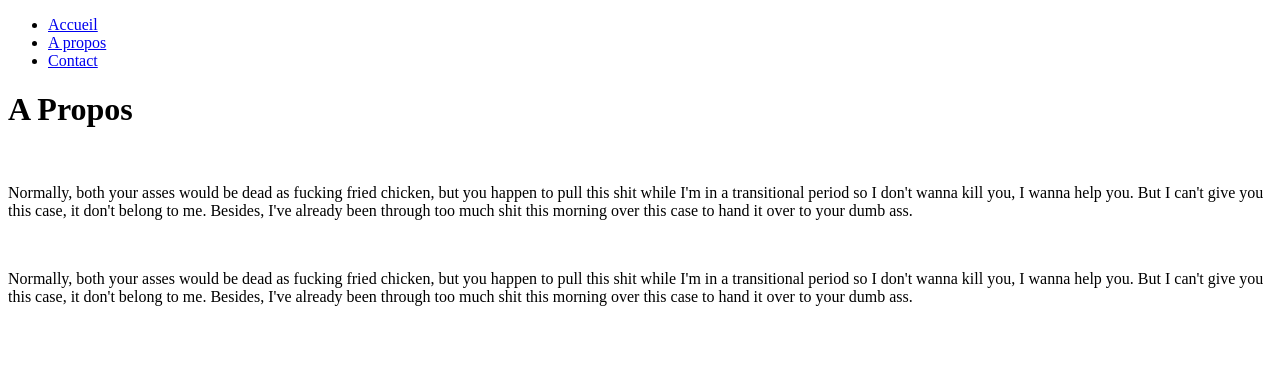
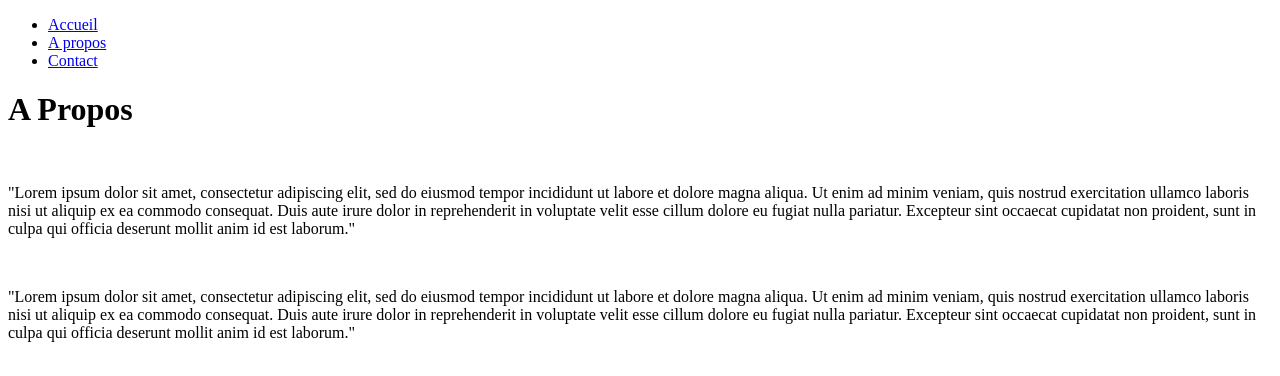
Before and after one commit to JulienT91/Covid_Actu, a React (Create React App) app: page /a-propos in a window 1280 px wide. Shown: the top 376 px of the page. Built offline with nearby package versions, Linux system fonts and the light colour scheme; the HTML template or start-up script is replaced by a standard one.

Commit message:
Update About.js

```diff
--- a/src/pages/About.js
+++ b/src/pages/About.js
@@ -8,19 +8,11 @@
       <h1>A Propos</h1>
       <br />
       <p>
-        Normally, both your asses would be dead as fucking fried chicken, but
-        you happen to pull this shit while I'm in a transitional period so I
-        don't wanna kill you, I wanna help you. But I can't give you this case,
-        it don't belong to me. Besides, I've already been through too much shit
-        this morning over this case to hand it over to your dumb ass.
+        "Lorem ipsum dolor sit amet, consectetur adipiscing elit, sed do eiusmod tempor incididunt ut labore et dolore magna aliqua. Ut enim ad minim veniam, quis nostrud exercitation ullamco laboris nisi ut aliquip ex ea commodo consequat. Duis aute irure dolor in reprehenderit in voluptate velit esse cillum dolore eu fugiat nulla pariatur. Excepteur sint occaecat cupidatat non proident, sunt in culpa qui officia deserunt mollit anim id est laborum."
       </p>
       <br />
       <p>
-        Normally, both your asses would be dead as fucking fried chicken, but
-        you happen to pull this shit while I'm in a transitional period so I
-        don't wanna kill you, I wanna help you. But I can't give you this case,
-        it don't belong to me. Besides, I've already been through too much shit
-        this morning over this case to hand it over to your dumb ass.
+      "Lorem ipsum dolor sit amet, consectetur adipiscing elit, sed do eiusmod tempor incididunt ut labore et dolore magna aliqua. Ut enim ad minim veniam, quis nostrud exercitation ullamco laboris nisi ut aliquip ex ea commodo consequat. Duis aute irure dolor in reprehenderit in voluptate velit esse cillum dolore eu fugiat nulla pariatur. Excepteur sint occaecat cupidatat non proident, sunt in culpa qui officia deserunt mollit anim id est laborum."
       </p>
     </div>
   );
```
